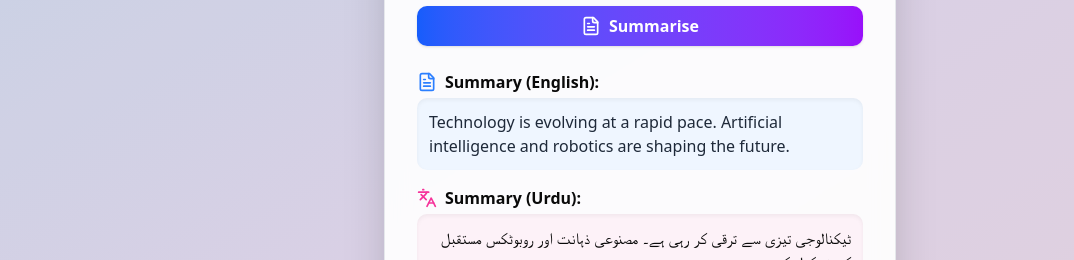
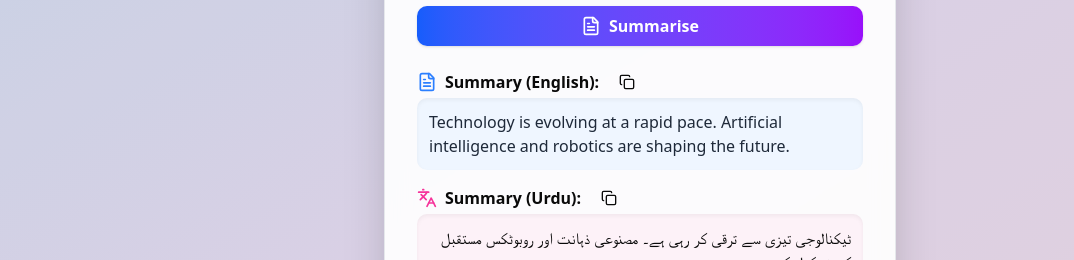
Before and after one commit to Shanzayaijaz/nexium_shanzay_assign2, a Next.js app: page / in a window 1280 px wide. Both pictures are taken after typing "https://example.com" into the empty fields and a click on the button "Summarise". Shown: the part 261-521 px from the top of the page, without its empty margins (0-1074 px from the left). Built offline with nearby package versions, Linux system fonts and the light colour scheme.

Commit message:
Updated layout, styles, and added API & lib folders

```diff
--- a/app/page.tsx
+++ b/app/page.tsx
@@ -1,6 +1,6 @@
 "use client";
 import React, { useState } from "react";
-import { CheckCircle, AlertCircle, FileText, Globe, Languages, Save, Sparkles } from "lucide-react";
+import { CheckCircle, AlertCircle, FileText, Globe, Languages, Save, Sparkles, Copy, Check } from "lucide-react";
 
 function fakeScrape(url: string): string {
   const lowerUrl = url.toLowerCase();
@@ -69,6 +69,7 @@ export default function Home() {
   const [loading, setLoading] = useState(false);
   const [saving, setSaving] = useState(false);
   const [message, setMessage] = useState("");
+  const [copied, setCopied] = useState<{ type: 'en' | 'ur' | null }>({ type: null });
 
   const handleSubmit = (e: React.FormEvent) => {
     e.preventDefault();
@@ -123,6 +124,12 @@ export default function Home() {
     }
   };
 
+  const handleCopy = (text: string, type: 'en' | 'ur') => {
+    navigator.clipboard.writeText(text);
+    setCopied({ type });
+    setTimeout(() => setCopied({ type: null }), 1200);
+  };
+
   return (
     <div className="relative min-h-screen flex flex-col bg-gradient-to-br from-blue-100 via-purple-100 to-pink-100 dark:from-gray-900 dark:via-gray-800 dark:to-gray-900">
       {/* Overlay for focus */}
@@ -170,6 +177,14 @@ export default function Home() {
               <div className="flex items-center gap-2 mb-1">
                 <FileText className="w-5 h-5 text-blue-500" />
                 <h2 className="font-semibold">Summary (English):</h2>
+                <button
+                  onClick={() => handleCopy(summary, 'en')}
+                  className="ml-2 p-1 rounded hover:bg-blue-100 dark:hover:bg-blue-800 transition"
+                  aria-label="Copy English summary"
+                  type="button"
+                >
+                  {copied.type === 'en' ? <Check className="w-4 h-4 text-green-600" /> : <Copy className="w-4 h-4" />}
+                </button>
               </div>
               <p className="bg-blue-50 dark:bg-blue-900 rounded-lg p-3 text-gray-800 dark:text-gray-100 shadow-inner transition">{summary}</p>
             </div>
@@ -179,6 +194,14 @@ export default function Home() {
               <div className="flex items-center gap-2 mb-1">
                 <Languages className="w-5 h-5 text-pink-500" />
                 <h2 className="font-semibold">Summary (Urdu):</h2>
+                <button
+                  onClick={() => handleCopy(urdu, 'ur')}
+                  className="ml-2 p-1 rounded hover:bg-pink-100 dark:hover:bg-pink-800 transition"
+                  aria-label="Copy Urdu summary"
+                  type="button"
+                >
+                  {copied.type === 'ur' ? <Check className="w-4 h-4 text-green-600" /> : <Copy className="w-4 h-4" />}
+                </button>
               </div>
               <p className="bg-pink-50 dark:bg-pink-900 rounded-lg p-3 font-[Noto Nastaliq Urdu,serif] text-right shadow-inner transition">{urdu}</p>
             </div>
```
